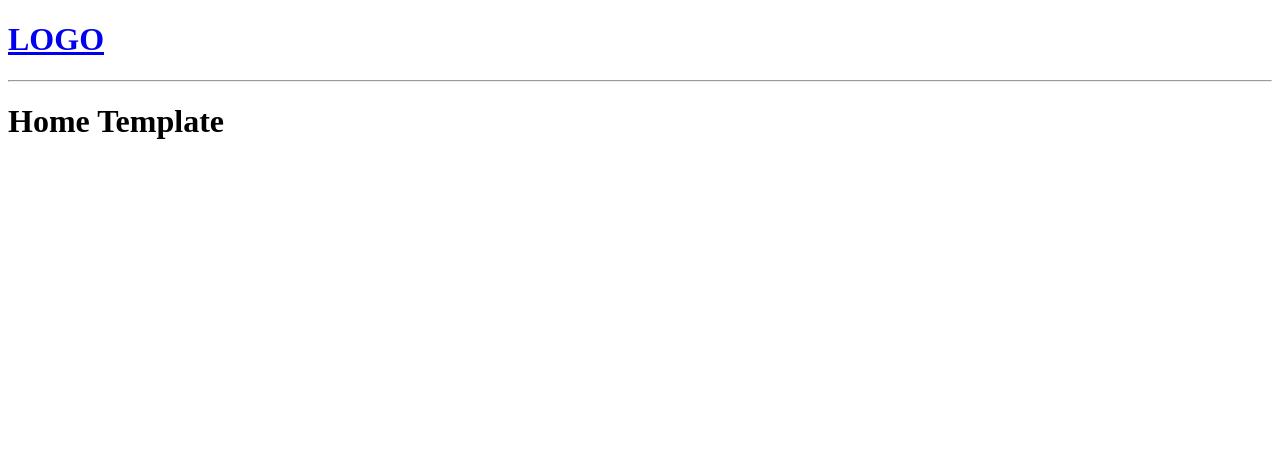
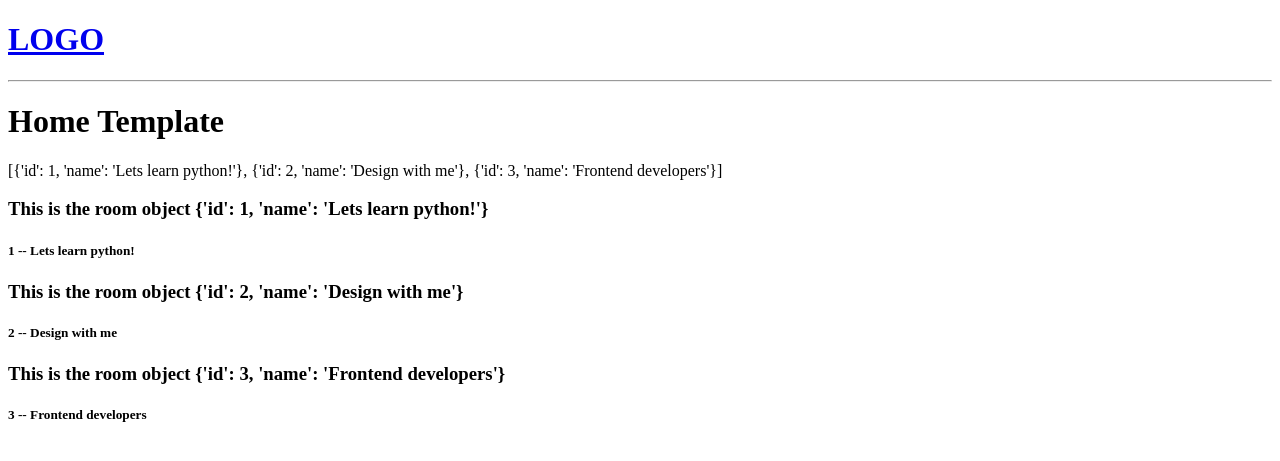
Before and after one commit to adimalca91/StudyBud, a Django app: page / in a window 1280 px wide. Shown: the top 461 px of the page. Run offline with Django 5.2, Linux system fonts and the light colour scheme.

Commit message:
Passing data to templates to render

```diff
--- a/studybud/base/views.py
+++ b/studybud/base/views.py
@@ -3,8 +3,15 @@ from django.http import HttpResponse
 
 # Create your views here.
 
+rooms = [
+    {'id':1, 'name':'Lets learn python!'},
+    {'id':2, 'name':'Design with me'},
+    {'id':3, 'name':'Frontend developers'}
+]
+
 def home(request):
-    return render(request, 'home.html')
+    context = {'rooms': rooms}
+    return render(request, 'home.html', context)
 
 
 def room(request):
--- a/studybud/templates/home.html
+++ b/studybud/templates/home.html
@@ -4,4 +4,21 @@
 
 <h1> Home Template </h1>
 
+<div>
+    <div>
+        {{rooms}}
+
+        {% for room in rooms %}
+
+        <h3> This is the room object {{room}} </h3>
+
+        <div>
+            <h5> {{room.id}} -- {{room.name}} </h5>
+        </div>
+
+        {%endfor%}
+
+    </div>
+</div>
+
 {% endblock content %}
```
